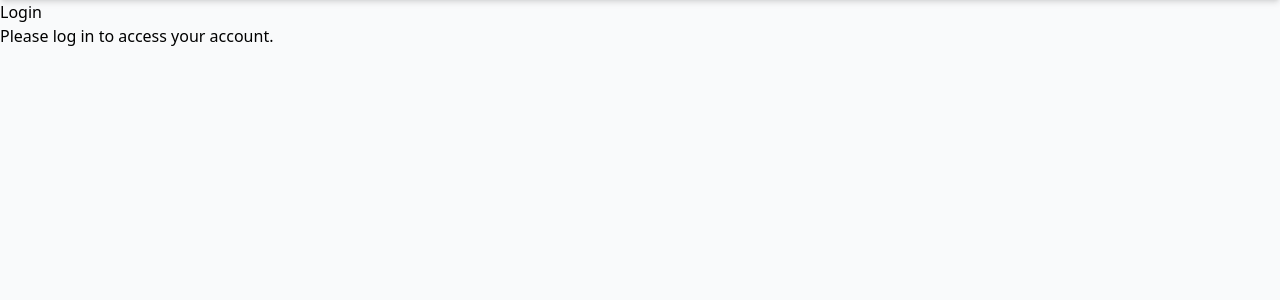
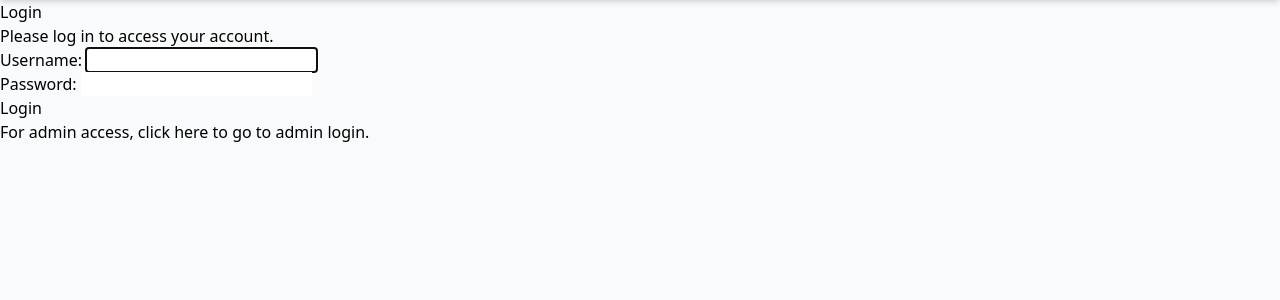
Before and after one commit to Cpl-flowers/Django_Spring26, a Django app: page /login/ in a window 1280 px wide. Shown: the part 92-392 px from the top of the page. Run offline with Django 5.2, Linux system fonts and the light colour scheme; some libraries are stand-ins or nearby versions.

Commit message:
Need to finish the CRUD system

```diff
--- a/studyroom/templates/login.html
+++ b/studyroom/templates/login.html
@@ -5,5 +5,10 @@
 {% block content %}
 <h1>Login</h1>
 <p>Please log in to access your account.</p>
-<!-- Add your login form here -->
+<form method="post" action="{% url 'Login' %}">
+    {% csrf_token %}
+    {{ form.as_p }}
+    <input type="submit" value="Login">
+</form>
+<p>For admin access, <a href="/admin/">click here to go to admin login</a>.</p>
 {% endblock %}
--- a/testFolder/settings.py
+++ b/testFolder/settings.py
@@ -29,6 +29,10 @@ DEBUG = True
 
 ALLOWED_HOSTS = ['*']
 
+
+# Authentication settings
+LOGIN_REDIRECT_URL = '/'
+LOGOUT_REDIRECT_URL = '/'
 
 # Application definition
 
--- a/testFolder/urls.py
+++ b/testFolder/urls.py
@@ -19,6 +19,7 @@ Including another URLconf
 """
 from django.contrib import admin
 from django.urls import include, path
+from django.contrib.auth.views import LoginView
 from studyroom import views
 
 urlpatterns = [
@@ -29,6 +30,6 @@ urlpatterns = [
     path('about/', views.about, name='About'),
     path('contact/', views.members, name='Contact'),
     path('contact/details/<int:id>', views.details, name='Details'),
-    path('login/', views.login_view, name='Login'),
+    path('login/', LoginView.as_view(template_name='login.html'), name='Login'),
     path('signup/', views.signup_view, name='Signup'),
 ]
```
Also changed, not shown: studyroom/templates/admin/login.html (added, +14 -0 lines), db.sqlite3.
